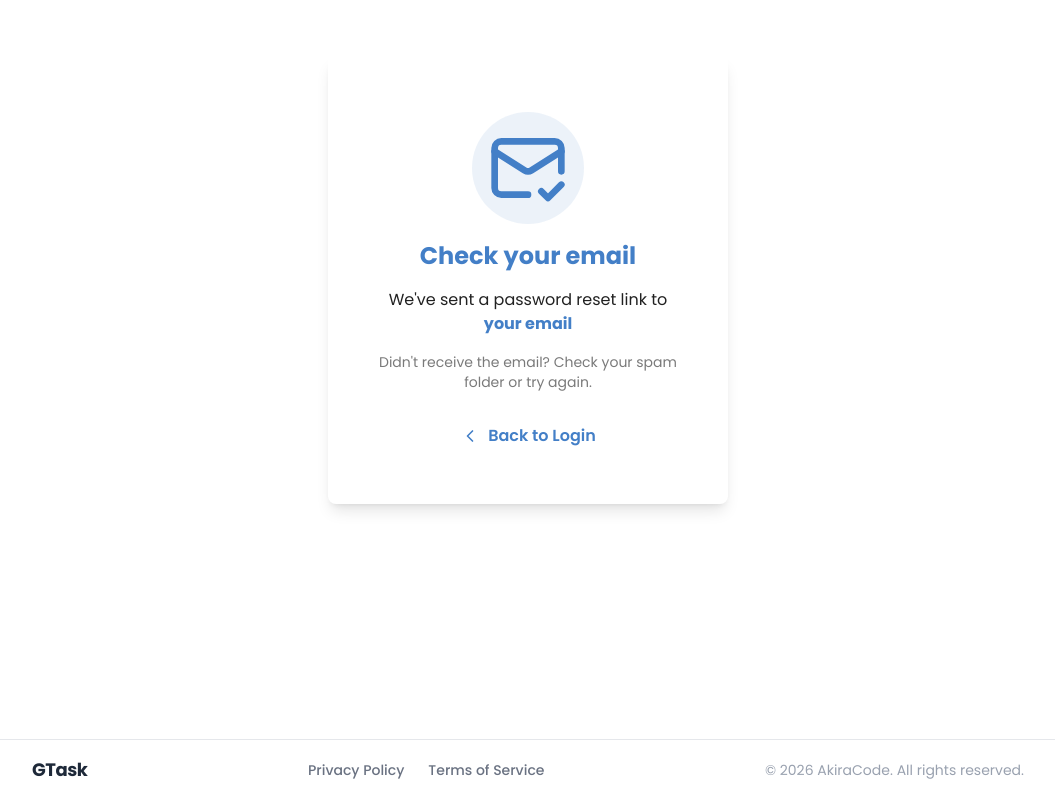
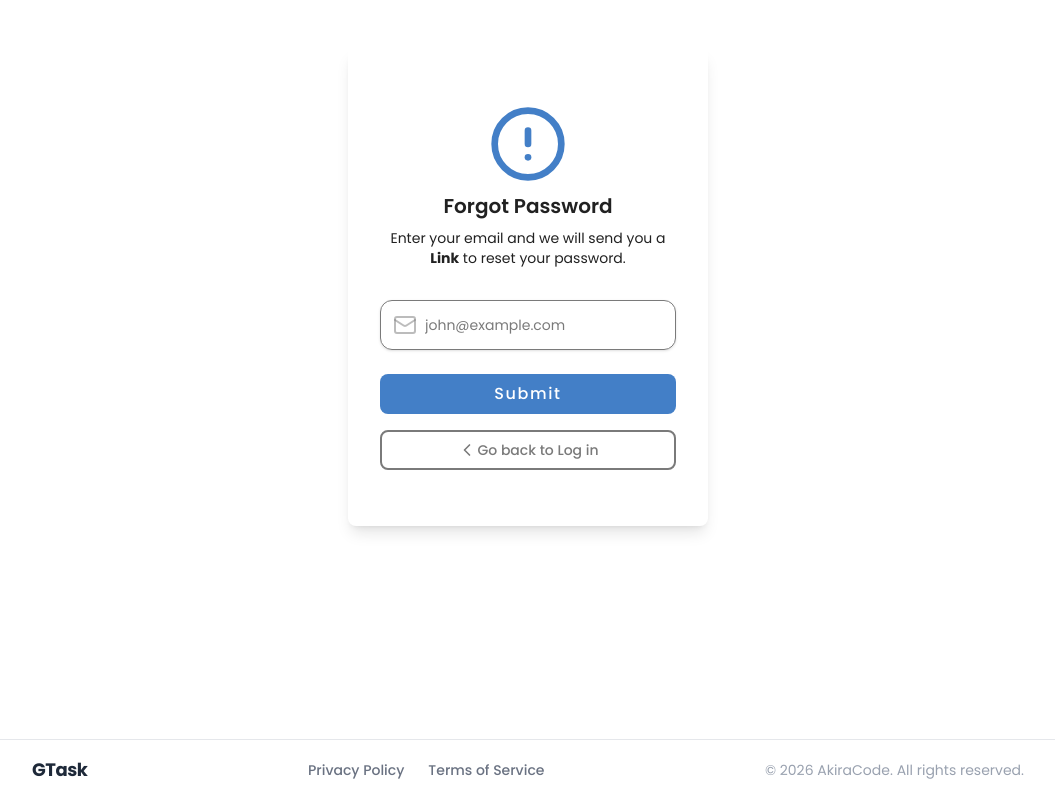
Before and after one commit to AkiraC0de/Task-Management, a React (Vite) app in the folder frontend/: page /forgot-password in a window 1280 px wide. Shown: the whole page, without its empty margins (112-1167 px from the left). Built offline with nearby package versions, Linux system fonts and the light colour scheme; no server answers.

Commit message:
frontend: Fix the UI Inconsistency between Verified Notice and EmailSentNotice

```diff
--- a/frontend/src/features/Auth/EmailVerification/VerifiedNotice.jsx
+++ b/frontend/src/features/Auth/EmailVerification/VerifiedNotice.jsx
@@ -1,11 +1,10 @@
 import { ChevronRight, Verified } from "lucide-react"
-import PrimaryButton from "../../../components/PrimaryButton"
 import { Link } from "react-router-dom"
 import { LOGIN_PAGE_LINK } from "../../../constants/pageLinkConstant"
 
 const VerifiedNotice = ({email}) => {
   return (
-    <div className="max-w-100 mt-14 px-5 py-14 flex items-center flex-col md:shadow-lg rounded-lg">
+    <div className="max-w-100 mt-14 px-8 py-14 flex items-center flex-col md:shadow-lg rounded-lg text-center">
       <Verified className="text-primary" size={100}/>
       <h1 className="font-bold text-2xl text-primary mt-1.5">
         Welcome to Gtask!
@@ -15,16 +14,13 @@
         Your account <strong>{email}</strong> has been verified. You may now log in and start organizing your groups' task.
       </p>
 
-      <PrimaryButton className="mt-2">
-        <Link
-          to={LOGIN_PAGE_LINK}
-          replace
-          className="flex gap-1 text-sm items-center"
-        >
-          <span>Login now</span>
-          <ChevronRight size={20}/>
-        </Link>
-      </PrimaryButton>
+      <Link
+        to={LOGIN_PAGE_LINK}
+        className="flex gap-2 text-sm items-center text-primary font-semibold hover:underline transition-all"
+      >
+        <span>Go to Login</span>
+        <ChevronRight size={20} />
+      </Link>
     </div>
   )
 }
--- a/frontend/src/features/Auth/ForgotPassword/EmailSentNotice.jsx
+++ b/frontend/src/features/Auth/ForgotPassword/EmailSentNotice.jsx
@@ -18,7 +18,7 @@
 
       <p className="text-primary-text my-4">
         We've sent a password reset link to <br />
-        <strong className="text-primary">{user?.email || "your email"}</strong>
+        <strong>{user?.email || "your email"}</strong>
       </p>
 
       <p className="text-secondary-text text-sm mb-8">
@@ -27,7 +27,7 @@
 
       <Link
         to={LOGIN_PAGE_LINK}
-        className="flex gap-2 items-center text-primary font-semibold hover:underline transition-all"
+        className="flex gap-2 text-sm items-center text-primary font-semibold hover:underline transition-all"
       >
         <ChevronLeft size={20} />
         <span>Back to Login</span>
--- a/frontend/src/pages/ForgotPassword.jsx
+++ b/frontend/src/pages/ForgotPassword.jsx
@@ -4,7 +4,7 @@
 import EmailSentNotice from "../features/Auth/ForgotPassword/EmailSentNotice";
 
 const ForgotPassword = () => {
-  const [isResetPasswordSubmitted, setIsPasswordSubmitted] = useState(true);
+  const [isResetPasswordSubmitted, setIsPasswordSubmitted] = useState(false);
   return (
     <div className="flex justify-center">
       {
```
